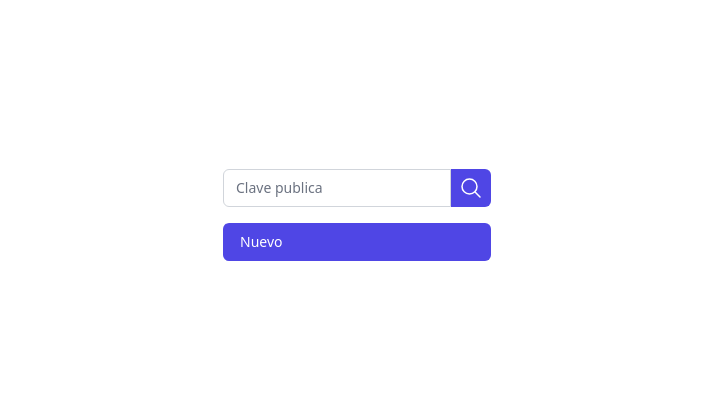
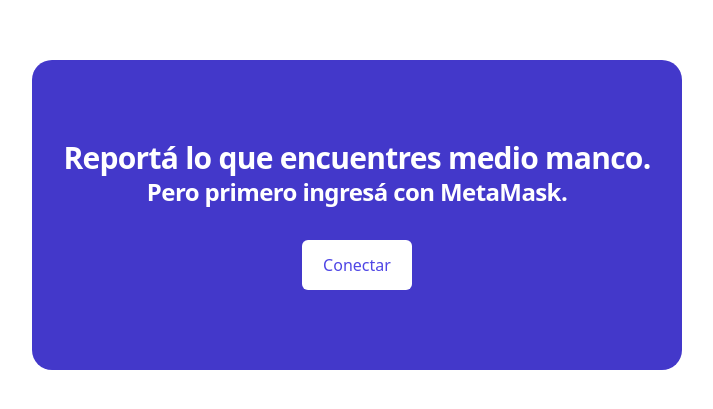
Before and after one commit to polluxcoop/reporter, a Nuxt app: page / in a window 1280 px wide. Shown: the part 185-594 px from the top of the page, without its empty margins (283-996 px from the left). Built offline with nearby package versions, Linux system fonts and the light colour scheme.

Commit message:
chore: change report and index pages

```diff
--- a/pages/index.vue
+++ b/pages/index.vue
@@ -1,5 +1,24 @@
 <template>
-  <div class="flex flex-col gap-4">
+  <div class="flex flex-col gap-4 bg-indigo-700 rounded-[20px]">
+    <div v-if="!isConnected" class="mx-auto max-w-2xl text-center py-20 px-8">
+      <h1 class="font-bold tracking-tight text-white text-3xl">
+        Reportá lo que encuentres medio manco.
+      </h1>
+
+      <h2 class="font-bold tracking-tight text-white text-2xl">
+        Pero primero ingresá con MetaMask.
+      </h2>
+
+      <button
+        v-if="showConnectButton"
+        @click="handleConnection"
+        class="mt-8 inline-flex w-full items-center justify-center rounded-md border border-transparent bg-white px-5 py-3 text-base font-medium text-indigo-600 hover:bg-indigo-50 sm:w-auto"
+      >
+        Conectar
+      </button>
+    </div>
+
+    <template v-else>
       <report-search @search="handleSearch" />
 
       <nuxt-link
@@ -8,6 +27,7 @@
       >
         Nuevo
       </nuxt-link>
+    </template>
   </div>
 </template>
 
@@ -21,7 +41,21 @@
     ReportSearch,
   },
 
+  data() {
+    return {
+      showConnectButton: true,
+      isConnected: false,
+    };
+  },
+
   methods: {
+    handleConnection() {
+      this.$router.push({
+        path: "reports",
+        query: { publicKey: "logged-metamask-key" },
+      });
+    },
+
     handleSearch(publicKey) {
       console.log("handleSearch > not implemented", publicKey);
 
--- a/pages/reports/index.vue
+++ b/pages/reports/index.vue
@@ -6,13 +6,12 @@
         <p class="text-gray-300">{{ publicKey }}</p>
       </div>
 
-      <button
-        type="button"
-        class="flex justify-center rounded-md border border-gray-300 bg-white py-2 px-4 text-sm font-medium text-gray-700 shadow-sm hover:bg-gray-50 focus:outline-none focus:ring-2 focus:ring-indigo-500 focus:ring-offset-2"
-        @click="$router.go(-1)"
+      <nuxt-link
+        class="rounded-md border border-transparent bg-indigo-600 py-2 px-4 text-sm font-medium text-white hover:bg-indigo-700 focus:outline-none focus:ring-2 focus:ring-indigo-500 focus:ring-offset-2"
+        to="/new"
       >
-        Volver
-      </button>
+        Nuevo
+      </nuxt-link>
     </div>
 
     <div class="border border-gray-300 rounded-md my-8">
```
Lines whose indentation alone changed are shown as unchanged.
